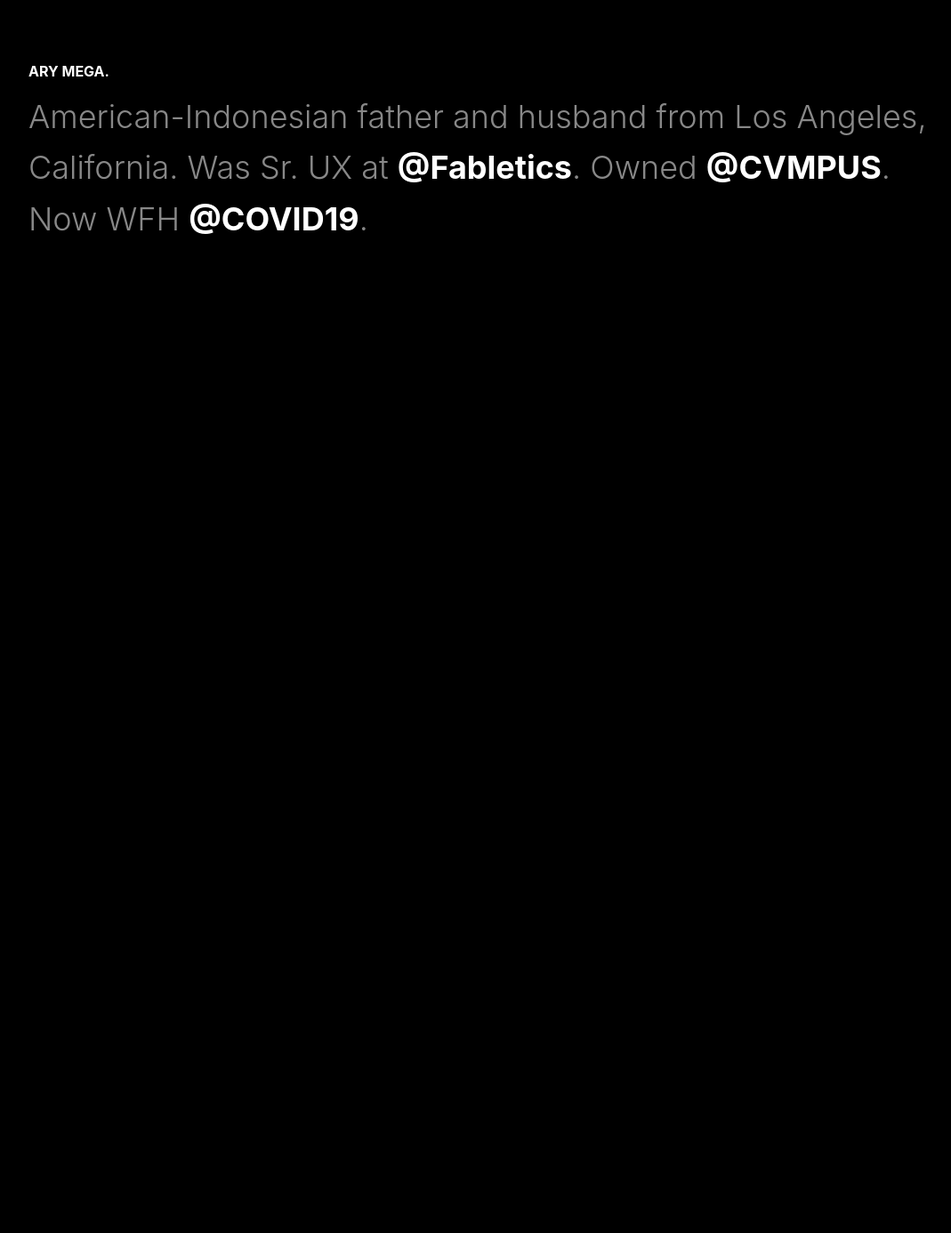
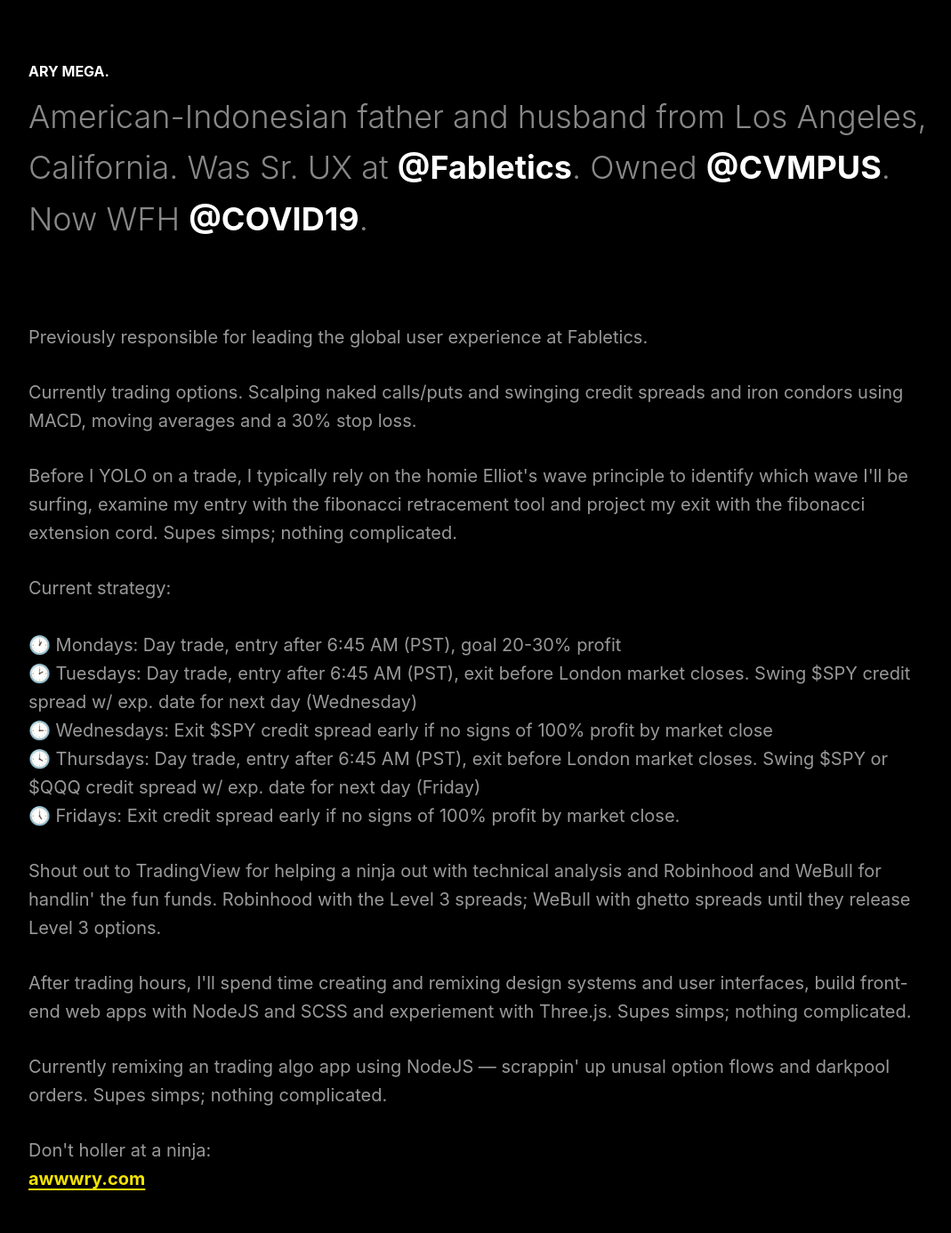
Before and after one commit to aryxmega/ary-mega, a Jekyll site: the page built from index.html, in a window 1280 px wide. Shown: the whole page at 89% size, without its empty margins (8-1077 px from the left). Built offline with Jekyll 4.4.1, drawn with Linux system fonts in a browser that asks for light colours; some web fonts are replaced; before the commit the page ends 900 px from its top, so only the background shows below that.

Commit message:
Update index.html

```diff
--- a/index.html
+++ b/index.html
@@ -11,6 +11,29 @@
 
             American-Indonesian father and husband from Los Angeles, California. Was Sr. UX at <a href="https://techstylefashiongroup.com/" title="TechStyle Fashion Group" target="_blank">@Fabletics</a>. Owned <a href="https://www.instagram.com/cvmpus" title="CVMPUS" target="_blank">@CVMPUS</a>. Now WFH <a href="https://awwwry.com/" title="@AWWWRY" target="_blank">@COVID19</a>.<br><br>
         </h1>
+
+        <p>Previously responsible for leading the global user experience at Fabletics.</p>
+
+        <p>Currently trading options. Scalping naked calls/puts and swinging credit spreads and iron condors using MACD, moving averages and a 30% stop loss.</p>
+
+        <p>Before I YOLO on a trade, I typically rely on the homie Elliot's wave principle to identify which wave I'll be surfing, examine my entry with the fibonacci retracement tool and project my exit with the fibonacci extension cord. Supes simps; nothing complicated.</p>
+
+        <p>
+          Current strategy:<br><br>
+          🕐 Mondays: Day trade, entry after 6:45 AM (PST), goal 20-30% profit<br>
+          🕑 Tuesdays: Day trade, entry after 6:45 AM (PST), exit before London market closes. Swing $SPY credit spread w/ exp. date for next day (Wednesday)<br>
+          🕒 Wednesdays: Exit $SPY credit spread early if no signs of 100% profit by market close<br>
+          🕓 Thursdays: Day trade, entry after 6:45 AM (PST), exit before London market closes. Swing $SPY or $QQQ credit spread w/ exp. date for next day (Friday)<br>
+          🕔 Fridays: Exit credit spread early if no signs of 100% profit by market close.
+        </p>
+        <p>Shout out to TradingView for helping a ninja out with technical analysis and Robinhood and WeBull for handlin' the fun funds. Robinhood with the Level 3 spreads; WeBull with ghetto spreads until they release Level 3 options.</p>
+
+        <p>After trading hours, I'll spend time creating and remixing design systems and user interfaces, build front-end web apps with NodeJS and SCSS and experiement with Three.js. Supes simps; nothing complicated.</p>
+
+        <p>Currently remixing an trading algo app using NodeJS — scrappin' up unusal option flows and darkpool orders. Supes simps; nothing complicated.</p>
+
+        <p>Don't holler at a ninja:<br>
+          <a href="https://awwwry.com" title="AWWWRY" target="_blank">awwwry.com</a></p>
     </div>
   </article>
 </div>
```
